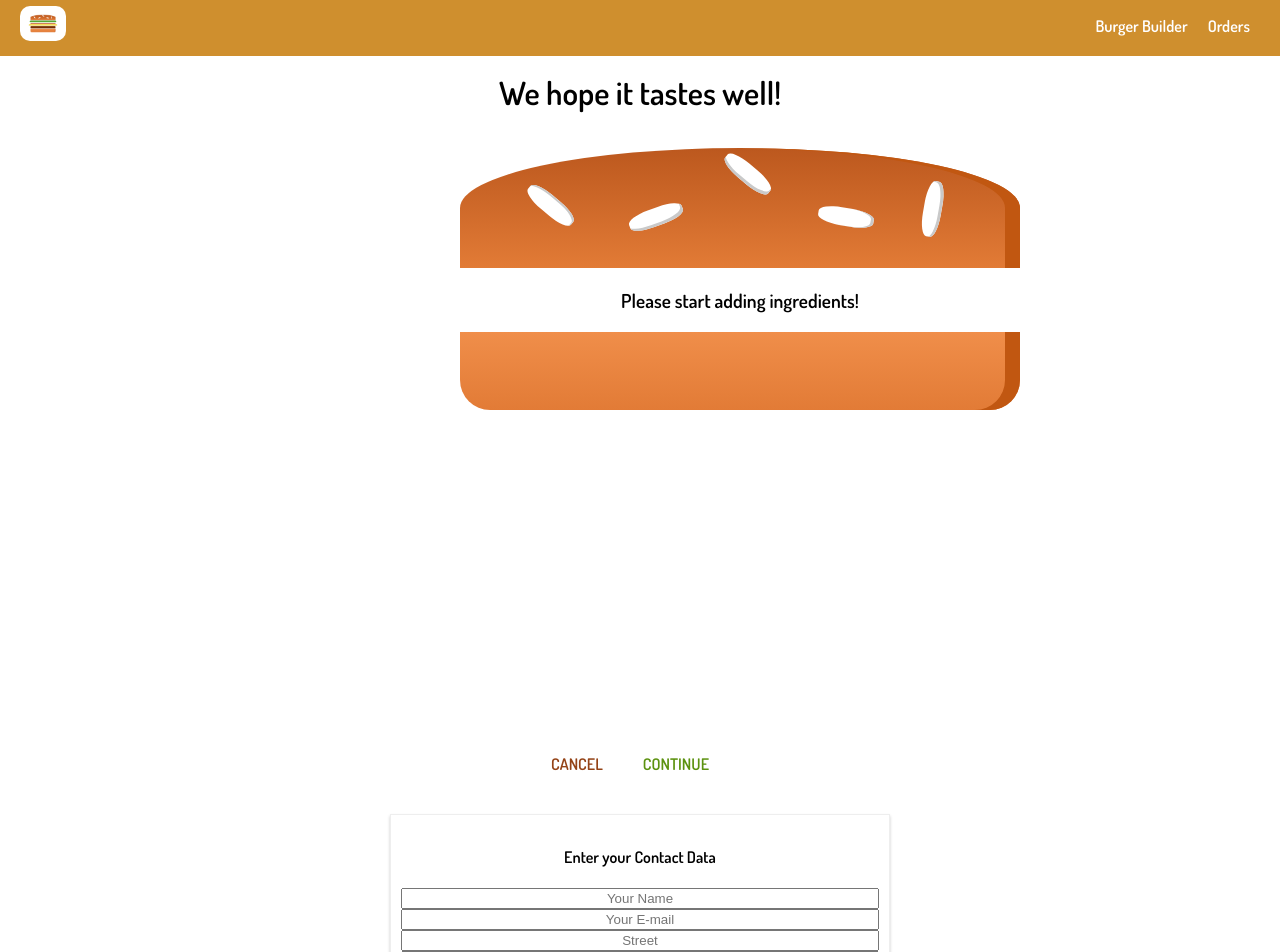
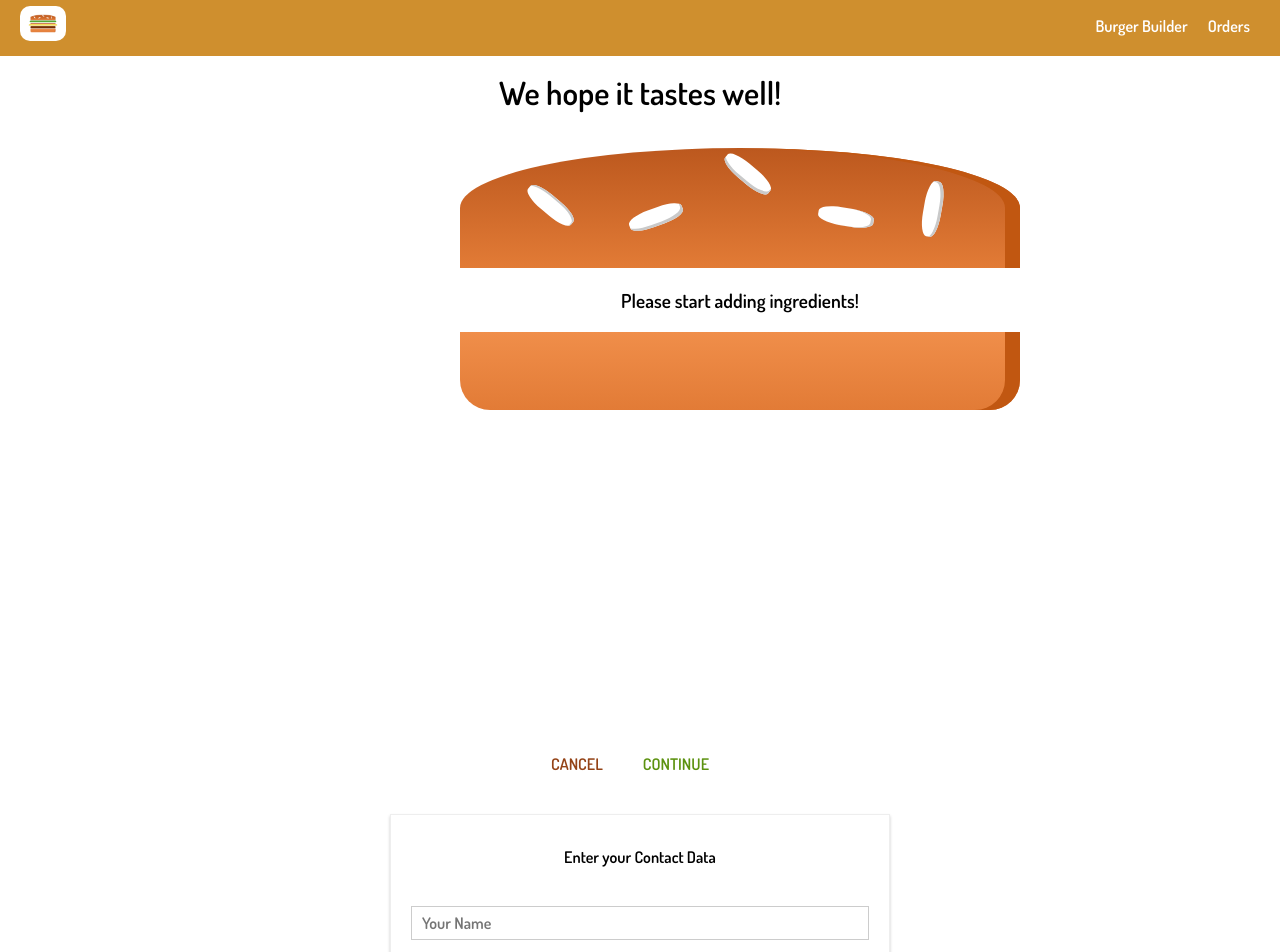
Before and after one commit to aleksandrgaranin/tasty-burger, a React (Create React App) app: page /chackout/contact-data in a window 1280 px wide. Shown: the top 952 px of the page. Built offline with nearby package versions, Linux system fonts and the light colour scheme.

Commit message:
little adjastments in structure + dynamic Input element created

```diff
--- /dev/null
+++ b/src/components/UI/Input/Input.js
@@ -0,0 +1,27 @@
+import React from 'react';
+import classes from './Input.module.css';
+
+
+const input = (props) => {
+    let inputElement = null;
+
+    switch (props.inputType){
+        case ('input'):
+            inputElement = <input className={classes.InputElement} {...props} />;
+            break;
+        case ('textarea'):
+            inputElement = <textarea className={classes.InputElement} {...props}/>;
+            break;
+        default:
+            inputElement = <input className={classes.InputElement} {...props}/>;
+    }
+
+    return (
+        <div className={classes.Input}>
+            <label className={classes.Label}>{props.label}</label>
+            {inputElement}
+        </div>
+    )
+}
+
+export default input;
--- /dev/null
+++ b/src/components/UI/Input/Input.module.css
@@ -0,0 +1,26 @@
+.Input {
+    width: 100%;
+    padding: 10px;
+    box-sizing: border-box;
+}
+
+.Label {
+    font-weight: bold;
+    display: block;
+    margin-bottom: 8px;
+}
+
+.InputElement {
+    outline: none;
+    border: 1px solid #ccc;
+    background-color: white;
+    font: inherit;
+    padding: 6px 10px;
+    width: 100%;
+    box-sizing: border-box;
+}
+
+.InputElement:focus {
+    outline: none;
+    background-color: #ccc;
+}
--- a/src/containers/Checkout/Checkout.js
+++ b/src/containers/Checkout/Checkout.js
@@ -2,7 +2,7 @@
 import { Route } from 'react-router-dom';
 
 import CheckoutSummary from '../../components/Order/CheckoutSummary/CheckoutSummary';
-import ContactData from '../../components/Order/CheckoutSummary/ContactData/ContactData';
+import ContactData from '../../containers/Checkout/ContactData/ContactData';
 
 
 
--- a/src/components/Order/CheckoutSummary/ContactData/ContactData.js
+++ b/src/containers/Checkout/ContactData/ContactData.js
@@ -1,11 +1,12 @@
 import React, {Component} from 'react';
 
-import Button from '../../../UI/Button/Button';
-import Spinner from '../../../UI/Spinner/Spinner';
+import Button from '../../../components/UI/Button/Button';
+import Spinner from '../../../components/UI/Spinner/Spinner';
+import Input from '../../../components/UI/Input/Input';
 
 import classes from './ContactData.module.css';
 
-import axios from '../../../../axios-orders';
+import axios from '../../../axios-orders';
 
 
 class ContactData extends Component {
@@ -51,10 +52,10 @@
     render () {
         let form = (
             <form className={classes.Form}>
-                    <input className={classes.Input}type="text" name="name" placeholder="Your Name"/>
-                    <input className={classes.Input}type="email" name="email" placeholder="Your E-mail"/>
-                    <input className={classes.Input}type="text" name="street" placeholder="Street"/>
-                    <input className={classes.Input}type="text" name="postal" placeholder="Postal Code"/>
+                    <Input inputtype="input" type="text" name="name" placeholder="Your Name"/>
+                    <Input inputtype="input" type="email" name="email" placeholder="Your E-mail"/>
+                    <Input inputtype="input" type="text" name="street" placeholder="Street"/>
+                    <Input inputtype="input" type="text" name="postal" placeholder="Postal Code"/>
                     <Button btnType="Success" clicked={this.orderHendler}>ORDER</Button>
                 </form>
         );
--- a/src/components/Order/CheckoutSummary/ContactData/ContactData.module.css
+++ b/src/containers/Checkout/ContactData/ContactData.module.css
@@ -6,12 +6,6 @@
     border: 1px solid #eee;
     padding: 10px;
     box-sizing: border-box;
-}
-
-.Input{
-    display: block;
-    text-align: center;
-
 }
 
 .Form {
```
